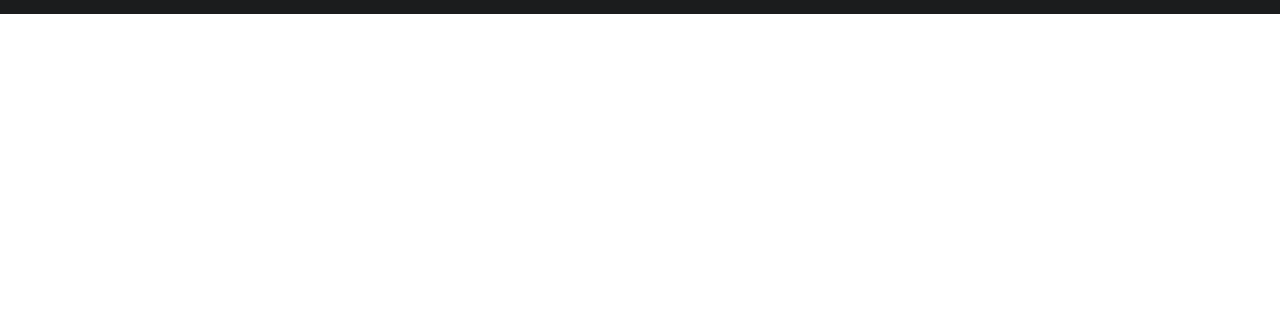
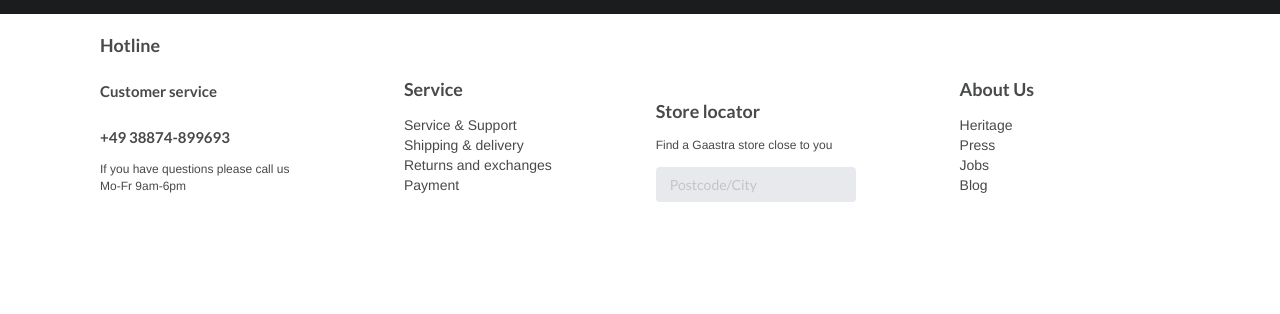
Before and after one commit to Grofen/prototypeT, a website: page index.html in a window 1280 px wide. Shown: the part 2332-2646 px from the top of the page. Drawn offline with Linux system fonts and the light colour scheme.

Commit message:
changes in the footer

```diff
--- a/index.html
+++ b/index.html
@@ -130,7 +130,7 @@
 			</section>
 			<section id="second-content-footer">
 				<div id="subscribe">
-					<h4 id="input-header">Stau tuned and receive 10% dicount</h4>
+					<h4 id="input-header">Stay tuned and receive 10% dicount</h4>
 					<div class="ui input" id="inputField">
 					  	<input type="text" placeholder="Your email" id="sub-input">
 					</div>
@@ -149,7 +149,33 @@
 				</div>
 			</section>
 			<section id="store-info">
-
+				<div id="hotline" class="headers ">
+					<h3 class="store-info-header">Hotline</h3>
+					<h4>Customer service</h4>
+					<h4>+49 38874-899693</h4>
+					<p>If you have questions please call us Mo-Fr 9am-6pm</p>
+				</div>
+				<div id="service" class="headers ">
+					<h3 class="store-info-header">Service</h3>
+					<a href="">Service &amp; Support</a>
+					<a href="">Shipping &amp; delivery</a>
+					<a href="">Returns and exchanges</a>
+					<a href="">Payment</a>
+				</div>
+				<div id="store-locator" class="headers ">
+					<h3 class="store-info-header">Store locator</h3>
+					<p>Find a Gaastra store close to you</p>
+					<div class="ui input">
+  						<input type="text" placeholder="Postcode/City">
+					</div>
+				</div>
+				<div id="aboutUs" class="headers ">
+					<h3 class="store-info-header">About Us</h3>
+					<a href="">Heritage</a>
+					<a href="">Press</a>
+					<a href="">Jobs</a>
+					<a href="">Blog</a>
+				</div>
 			</section>
     	</div>
   	</footer><!-- END OF footer -->
```
Also changed, not shown: dist/style.css.
